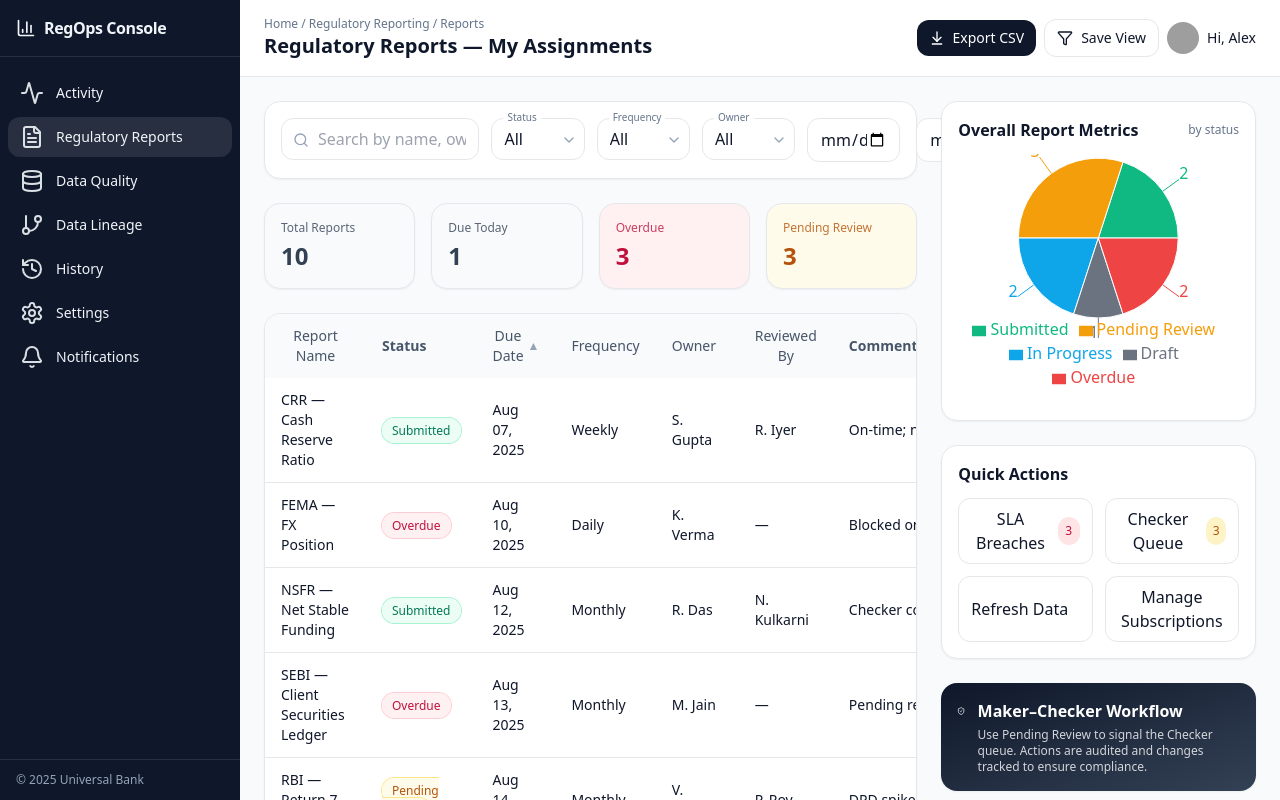
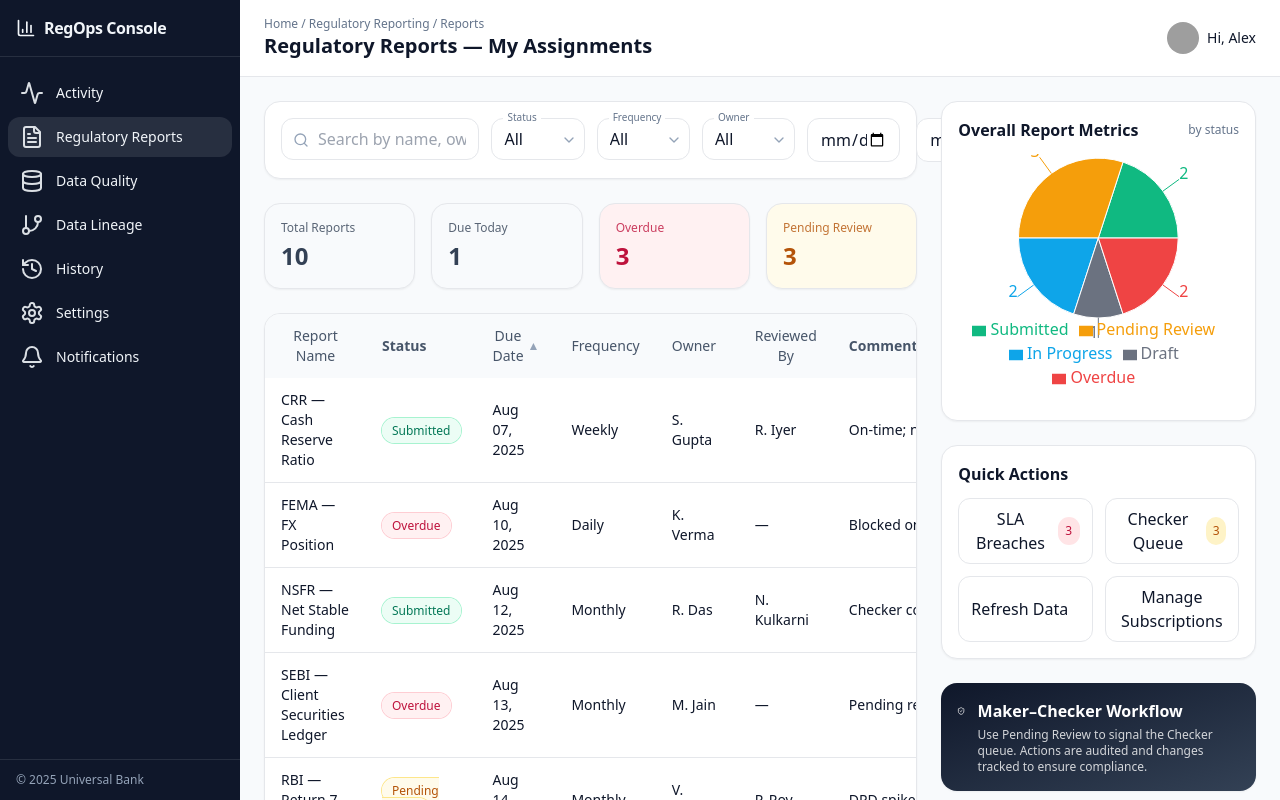
Before and after one commit to luckyakhi/regops-reposts-grid, a React (Vite) app: page / in a window 1280 px wide. Built offline with nearby package versions, Linux system fonts and the light colour scheme; grey boxes are pictures that could not be loaded.

Commit message:
Remove Save View and Export CSV options

```diff
--- a/src/App.jsx
+++ b/src/App.jsx
@@ -260,12 +260,6 @@ export default function RegulatoryReportsMockup() {
               <h1 className="text-xl font-semibold">Regulatory Reports — My Assignments</h1>
             </div>
             <div className="flex items-center gap-2">
-              <button className="hidden md:inline-flex items-center gap-2 px-3 py-2 rounded-xl bg-slate-900 text-white text-sm hover:bg-black transition">
-                <ArrowDownToLine className="w-4 h-4" /> Export CSV
-              </button>
-              <button className="inline-flex items-center gap-2 px-3 py-2 rounded-xl border text-sm hover:bg-slate-50">
-                <FilterIcon className="w-4 h-4" /> Save View
-              </button>
               <img src={user.avatarUrl} alt={user.name} className="w-8 h-8 rounded-full" />
               <span className="hidden md:inline text-sm">Hi, {user.name.split(" ")[0]}</span>
             </div>
```
Also changed, not shown: 1 other file (tests, documents, lock files or other folders).
